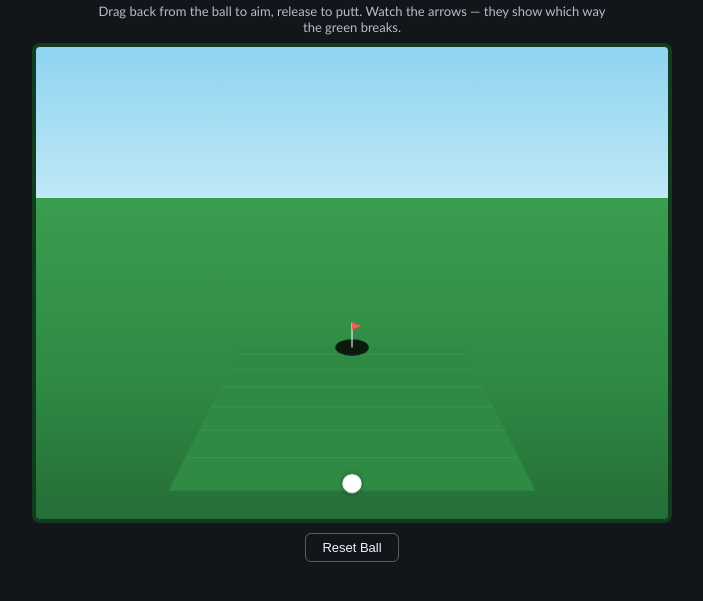
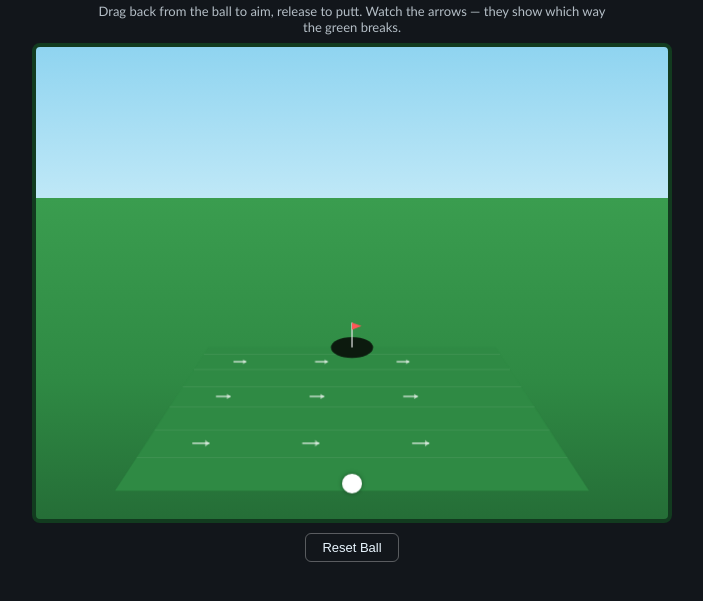
Before and after one commit to oneillcolm111/golf-putting-game, a plain HTML site: page index.html in a window 1280 px wide. Shown: the part 75-676 px from the top of the page, without its empty margins (288-991 px from the left). Drawn offline with Linux system fonts and the light colour scheme.

Commit message:
Fix hole capture, widen greens, add slope to every hole, punchier putt power

```diff
--- a/index.html
+++ b/index.html
@@ -137,7 +137,7 @@
   const HORIZON_Y = H * 0.17;
   const BASE_Y = H * 0.94;
   const PERSP_K = 0.05;
-  const PX_PER_UNIT = 62;
+  const PX_PER_UNIT = 64;
 
   function scaleAt(z) { return 1 / (1 + z * PERSP_K); }
   function screenY(z) {
@@ -149,35 +149,39 @@
 
   // ---- Hole definitions ----
   const HOLES = [
-    { par: 2, length: 13, width: 6, slope: { type: 'flat' },
+    { par: 2, length: 13, width: 7.5, slope: { type: 'tilt', ax: 0.28 },
       hazards: [] },
-    { par: 2, length: 16, width: 6, slope: { type: 'tilt', ax: 0.55 },
+    { par: 2, length: 16, width: 7.5, slope: { type: 'tilt', ax: 0.55 },
       hazards: [] },
-    { par: 3, length: 19, width: 7, slope: { type: 'valley', k: 0.16 },
+    { par: 3, length: 19, width: 8.5, slope: { type: 'valley', k: 0.16 },
       hazards: [{ type: 'sand', xMin: 1.2, xMax: 3.3, zMin: 8, zMax: 12 }] },
-    { par: 3, length: 21, width: 7, slope: { type: 'flat' },
+    { par: 3, length: 21, width: 8.5, slope: { type: 'valley', k: 0.07 },
       hazards: [{ type: 'water', xMin: -3.5, xMax: 1.0, zMin: 10, zMax: 13 }] },
-    { par: 3, length: 22, width: 8, slope: { type: 'ridge', k: 0.20 },
+    { par: 3, length: 22, width: 9.5, slope: { type: 'ridge', k: 0.20 },
       hazards: [] },
-    { par: 3, length: 20, width: 7, slope: { type: 'tilt', ax: -0.35 },
+    { par: 3, length: 20, width: 8.5, slope: { type: 'tilt', ax: -0.35 },
       hazards: [{ type: 'sand', xMin: -1.8, xMax: 1.8, zMin: 9, zMax: 13 }] },
-    { par: 4, length: 28, width: 8, slope: { type: 'scurve', k: 0.55, freq: 0.28 },
+    { par: 4, length: 28, width: 9.5, slope: { type: 'scurve', k: 0.55, freq: 0.28 },
       hazards: [] },
-    { par: 3, length: 18, width: 5, slope: { type: 'flat' },
+    { par: 3, length: 18, width: 6, slope: { type: 'valley', k: 0.05 },
       hazards: [
-        { type: 'water', xMin: -4.5, xMax: -1.6, zMin: 0, zMax: 18 },
-        { type: 'water', xMin: 1.6, xMax: 4.5, zMin: 0, zMax: 18 }
+        { type: 'water', xMin: -3, xMax: -1.5, zMin: 0, zMax: 18 },
+        { type: 'water', xMin: 1.5, xMax: 3, zMin: 0, zMax: 18 }
       ] },
-    { par: 4, length: 24, width: 9, slope: { type: 'valley', k: 0.10 },
-      hazards: [{ type: 'water', ring: true, cx: 0, cz: 24, safeRadius: 2.6, xMin: -4.5, xMax: 4.5, zMin: 18, zMax: 26 }] }
+    { par: 4, length: 24, width: 10, slope: { type: 'valley', k: 0.10 },
+      hazards: [{ type: 'water', ring: true, cx: 0, cz: 24, safeRadius: 2.8, xMin: -5, xMax: 5, zMin: 18, zMax: 26 }] }
   ];
 
-  const HOLE_RADIUS = 0.45;
+  const HOLE_RADIUS = 0.55;
+  const CAPTURE_RADIUS = 1.15;
+  const CAPTURE_SPEED = 8.5;
+  const MAGNET_STRENGTH = 2.4;
   const BALL_RADIUS = 0.16;
   const FRICTION = 1.35;
   const FRICTION_SAND = 4.6;
-  const MAX_SPEED = 13.5;
-  const MAX_DRAG_PX = 130;
+  const MAX_SPEED = 19;
+  const MAX_DRAG_PX = 105;
+  const POWER_CURVE = 0.6;
   const STOP_SPEED = 0.12;
 
   let state = {
@@ -349,7 +353,8 @@
     const dy = state.dragCurrent.y - dragStart.y;
     const dist = Math.hypot(dx, dy);
     if (dist < 10) { dragStart = null; return; }
-    const power = Math.min(dist, MAX_DRAG_PX) / MAX_DRAG_PX;
+    const rawPower = Math.min(dist, MAX_DRAG_PX) / MAX_DRAG_PX;
+    const power = Math.pow(rawPower, POWER_CURVE);
     const shotX = -dx;
     const shotZ = dy; // screen "up" (negative dy) => world forward (+z)
     const len = Math.hypot(shotX, shotZ) || 1;
@@ -375,11 +380,24 @@
     if (ball.resting || state.holedOut) return;
     const hole = currentHole();
     const inSand = hazardAt(ball.x, ball.z, hole) && hazardAt(ball.x, ball.z, hole).type === 'sand';
-    const friction = inSand ? FRICTION_SAND : FRICTION;
+    let friction = inSand ? FRICTION_SAND : FRICTION;
 
     const { ax, az } = getSlopeAccel(ball.x, ball.z, hole);
-    ball.vx += ax * dt;
-    ball.vz += az * dt;
+    let accelX = ax, accelZ = az;
+
+    // magnet pull: putts that finish close to the cup curve in rather than needing pixel-perfect aim
+    const dxHole = 0 - ball.x, dzHole = hole.length - ball.z;
+    const distNow = Math.hypot(dxHole, dzHole);
+    const speedNow = Math.hypot(ball.vx, ball.vz);
+    if (distNow > 0.01 && distNow < CAPTURE_RADIUS && speedNow < CAPTURE_SPEED) {
+      const pull = MAGNET_STRENGTH * (1 - distNow / CAPTURE_RADIUS);
+      accelX += (dxHole / distNow) * pull;
+      accelZ += (dzHole / distNow) * pull;
+      friction *= 1.5;
+    }
+
+    ball.vx += accelX * dt;
+    ball.vz += accelZ * dt;
 
     const speed = Math.hypot(ball.vx, ball.vz);
     if (speed > 0) {
@@ -405,7 +423,7 @@
     const distToHole = Math.hypot(ball.x - 0, ball.z - hole.length);
     const curSpeed = Math.hypot(ball.vx, ball.vz);
 
-    if (distToHole < HOLE_RADIUS && curSpeed < 6.5) {
+    if (distToHole < HOLE_RADIUS && curSpeed < CAPTURE_SPEED) {
       finishHole();
       return;
     }
@@ -552,7 +570,7 @@
     const ex = p.sx - Math.cos(ang) * aimLen;
     const ey = p.sy - Math.sin(ang) * aimLen;
 
-    const power = dist / MAX_DRAG_PX;
+    const power = Math.pow(dist / MAX_DRAG_PX, POWER_CURVE);
     ctx.strokeStyle = power > 0.75 ? '#ff5757' : power > 0.4 ? '#ffd76e' : '#7dffb0';
     ctx.lineWidth = 3;
     ctx.setLineDash([6, 6]);
```
